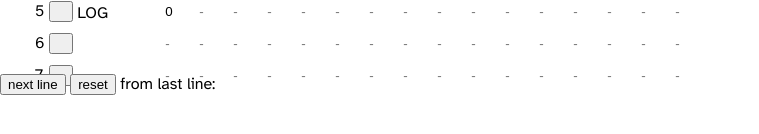
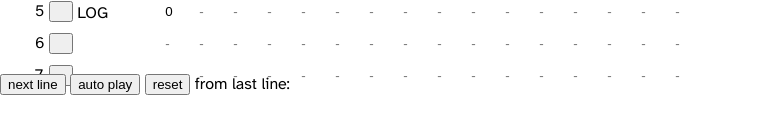
Before and after one commit to CIOSAI/Linentry, a SvelteKit app: page / in a window 1280 px wide. Shown: the part 230-364 px from the top of the page, without its empty margins (0-759 px from the left). Built offline with nearby package versions, Linux system fonts and the light colour scheme.

Commit message:
auto play button

```diff
--- a/src/routes/+page.svelte
+++ b/src/routes/+page.svelte
@@ -18,6 +18,8 @@
 
   let linentryLines = linentry.src.line.map(v=>{ return {command: v.command.name, data: v.data} })
   let currentLine = linentry.src.main
+  let playing = false
+  let intervalHash:NodeJS.Timer
 
   function rerender(){
     linentry.src.line = linentry.src.line.map(v=>{
@@ -33,6 +35,11 @@
   function clearConsole(){
     say = []
   }
+
+  function next(){
+    linentry.next()
+    rerender()
+  }
 </script>
 
 <div id='viewport'>
@@ -40,7 +47,12 @@
     <SpreadSheet bind:linentry bind:linentryLines bind:currentLine update={rerender}/>
   </div>
   <div id='temp'>
-    <button on:click={()=>{linentry.next(); rerender()}}>next line</button>
+    <button on:click={next}>next line</button>
+    {#if playing}
+      <button on:click={()=>{clearInterval(intervalHash); playing = false}}>pause</button>
+    {:else}
+      <button on:click={()=>{intervalHash = setInterval(next, 1000); playing = true}}>auto play</button>
+    {/if}
     <button on:click={()=>{linentry = new Linentry(linentry.src); rerender(); clearConsole()}}>reset</button>
     <span>from last line: {linentry.carry}</span>
     <div class='messages'>
```
